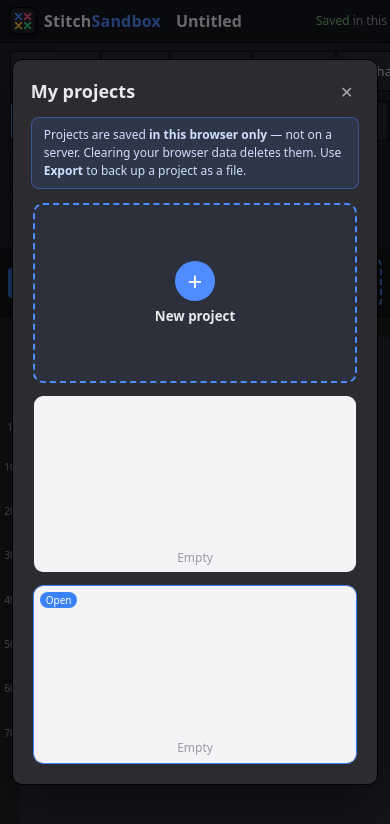
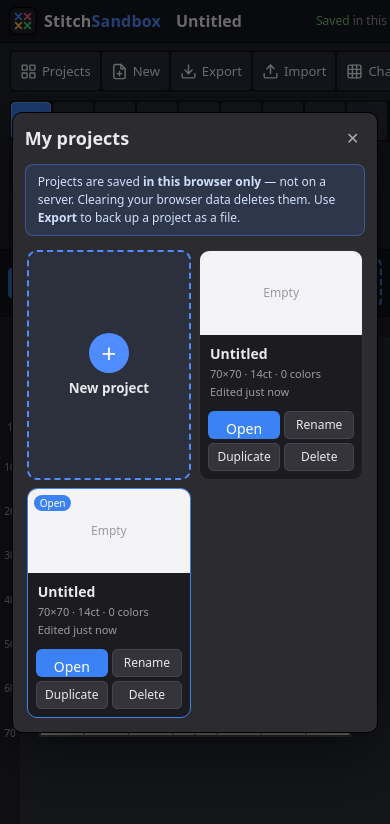
Before and after one commit to Jithran/StitchSandbox, a React (Vite) app: page / in a window 390 px wide. Both pictures are taken after a click on the button "Projects". Shown: the top 824 px of the page. Built offline with nearby package versions, Linux system fonts and the light colour scheme.

Commit message:
-fix: project browser layout on small screens
- scroll the project grid inside the modal instead of overflowing the viewport
- widen the modal and use a 2x2 button grid so names and actions (incl. delete)
  stay readable; two compact columns with smaller thumbnails on phones

```diff
--- a/src/App.css
+++ b/src/App.css
@@ -241,6 +241,9 @@
   display: grid;
   grid-template-columns: repeat(auto-fill, minmax(180px, 1fr));
   gap: 12px;
+  /* Scroll inside the modal's max-height instead of overflowing the viewport. */
+  flex: 1;
+  min-height: 0;
   overflow-y: auto;
   padding: 2px;
 }
@@ -307,15 +310,13 @@
   color: #9a9aa2;
 }
 .project-actions {
-  display: flex;
-  flex-wrap: wrap;
+  display: grid;
+  grid-template-columns: 1fr 1fr;
   gap: 4px;
   padding: 8px 10px 10px;
   margin-top: auto;
 }
 .project-actions button {
-  flex: 1;
-  min-width: 64px;
   height: 28px;
   font-size: 12px;
   background: #34343a;
@@ -671,6 +672,22 @@
     min-width: 40px;
     height: 38px;
     font-size: 16px;
+  }
+
+  /* Project browser: compact two-column cards with smaller thumbnails. */
+  .modal.browser {
+    padding: 12px;
+  }
+  .browser-grid {
+    grid-template-columns: 1fr 1fr;
+    gap: 8px;
+  }
+  .project-thumb {
+    aspect-ratio: auto;
+    height: 84px;
+  }
+  .project-actions {
+    padding: 6px 8px 8px;
   }
 
   .workspace {
```
